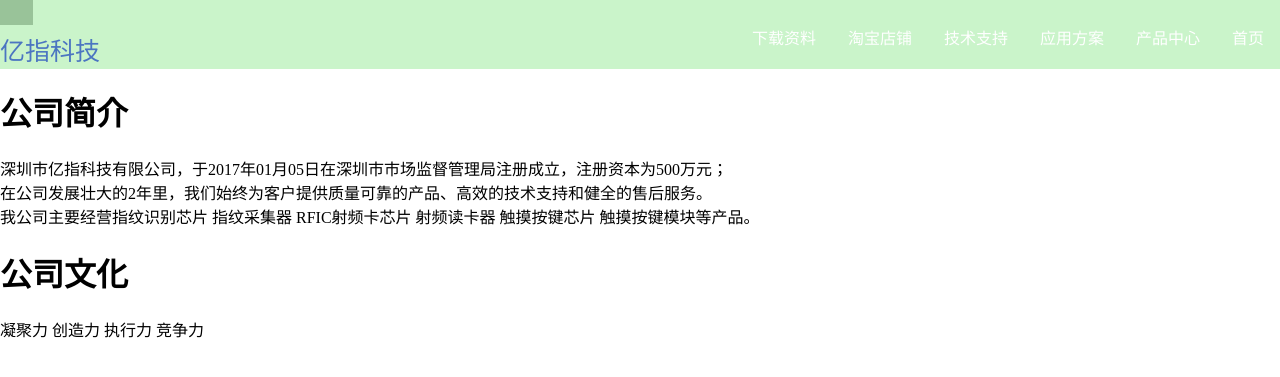
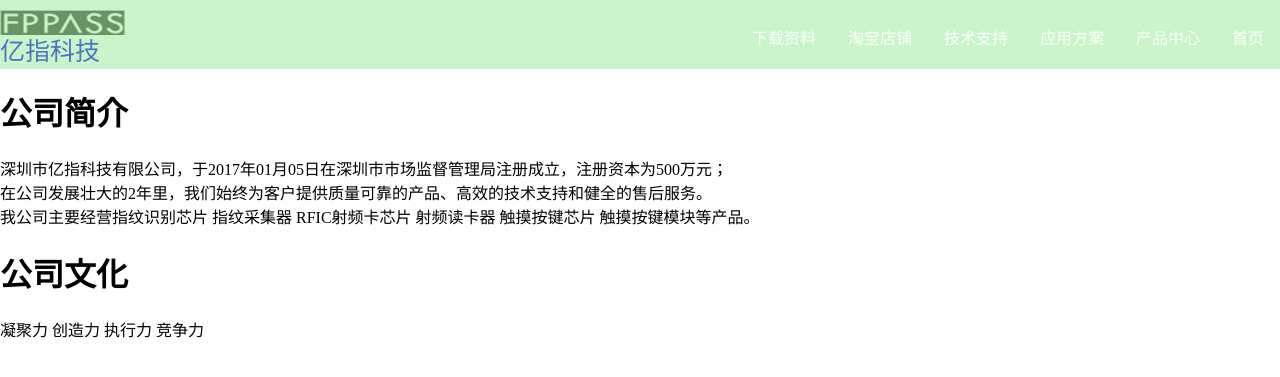
Before and after one commit to easyfp/easyfp.github.io, a Jekyll site: the page about.html, which Jekyll copies as it is, in a window 1280 px wide. Shown: the top 377 px of the page. Built offline with Jekyll 4.4.1, drawn with Linux system fonts in a browser that asks for light colours.

Commit message:
Update about.html

```diff
--- a/about.html
+++ b/about.html
@@ -43,7 +43,7 @@
 	<style type="text/css">
 		a{text-decoration:none;}
 		</style>
-	<a class="navbar-brand page-scroll"  href="#page-top" style="text-align:center;font-size:25px"><img src="img/portfolio/7.jpg style="position:relative;top:10px;""width="100" height="25">
+	<a class="navbar-brand page-scroll"  href="#page-top" style="text-align:center;font-size:25px"><img src="img/portfolio/7.jpg" style="position:relative;top:10px;""width="100" height="25">
          <br/>亿指科技</a>
 	</div>
 
```
